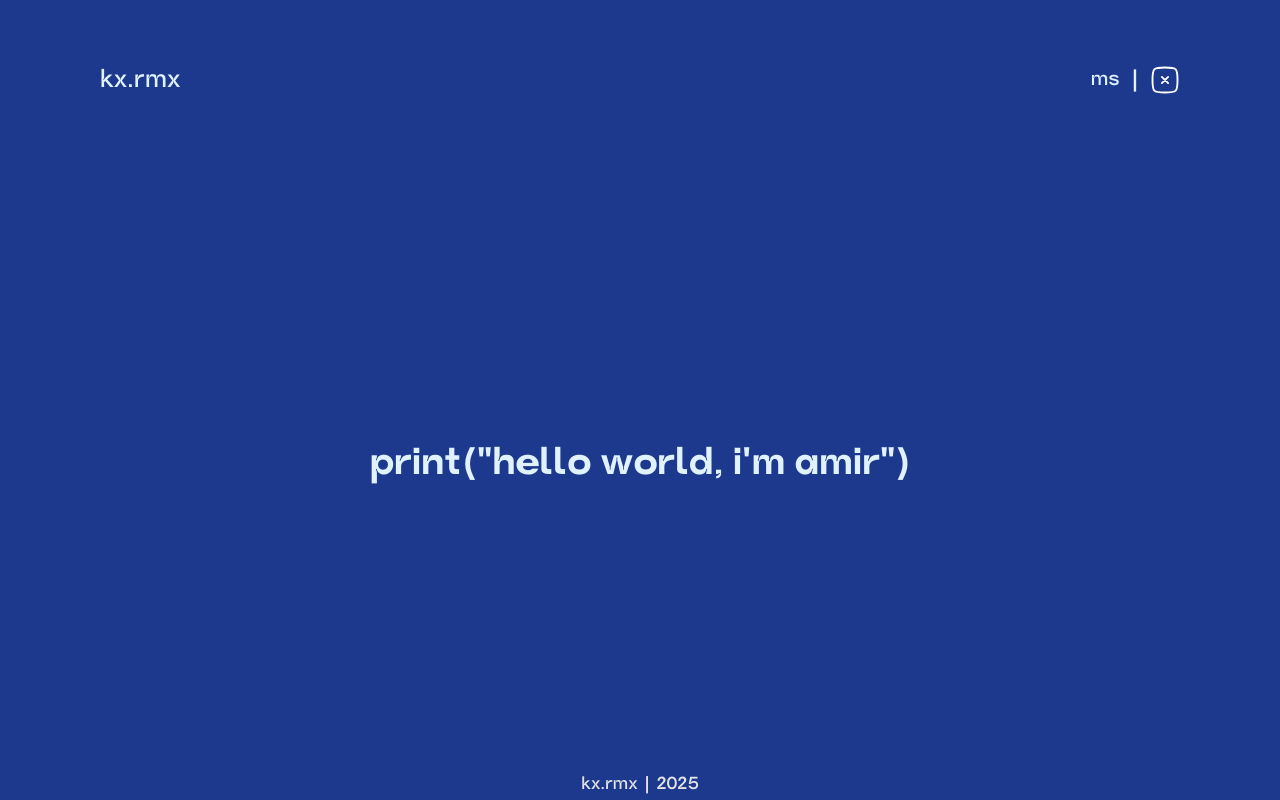
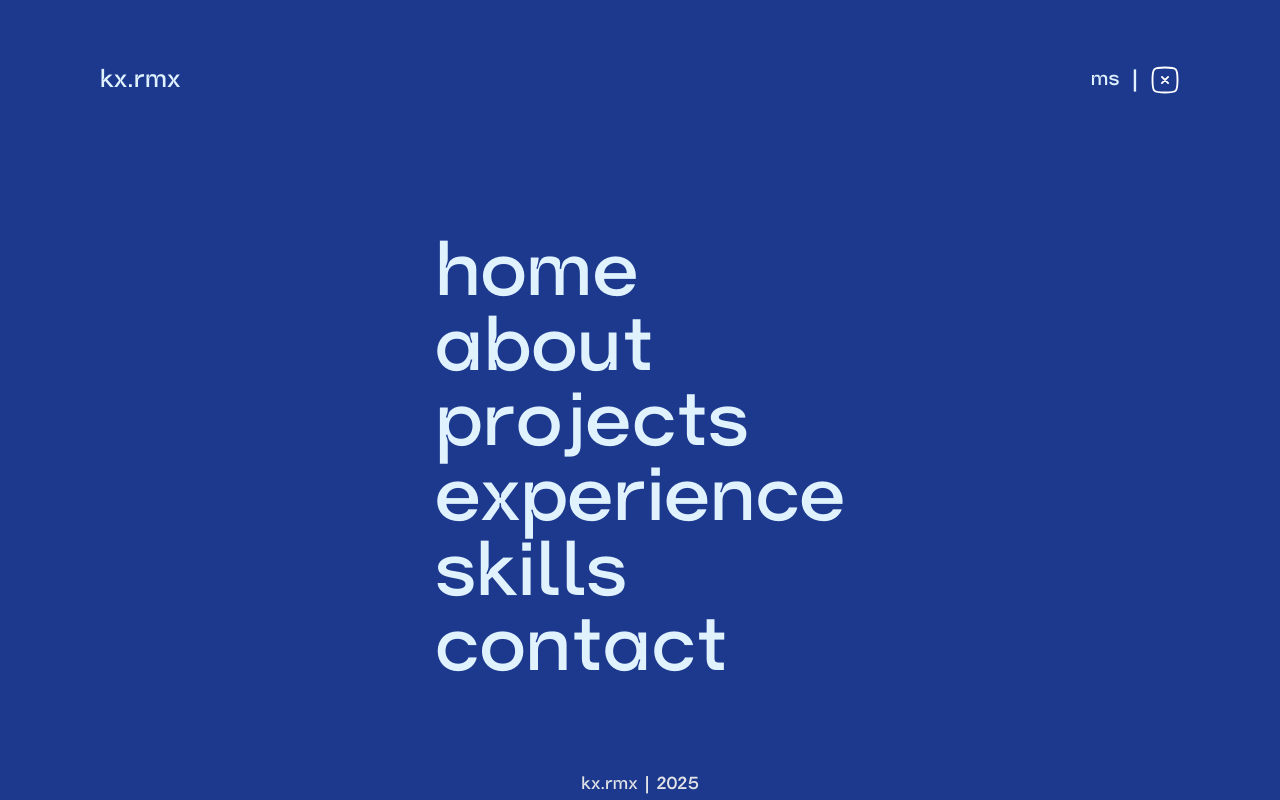
Before and after one commit to muhdamirmh/portfolio-fe, a Vue app in the folder vue-project/: page /en/home in a window 1280 px wide. Both pictures are taken after a click on the button 1165 px from the left and 80 px from the top of the page. Built offline with nearby package versions, Linux system fonts and the light colour scheme.

Commit message:
Created menu nav panel

```diff
--- a/vue-project/src/App.vue
+++ b/vue-project/src/App.vue
@@ -1,8 +1,9 @@
 <template >
 
-  <pfHeader />
+  <pfHeader @toggle-menu="handleMenuToggle" />
   <main>
-    <RouterView />
+    <RouterView v-if="!menuOpen" />
+    <pfNav v-else />
   </main>
 
   <pfFooter />
@@ -15,14 +16,21 @@ import { useI18n } from 'vue-i18n'
 
 import pfHeader from './components/pfHeader.vue'
 import pfFooter from './components/pfFooter.vue'
+import pfNav from './components/pfNav.vue'
 
 const { locale } = useI18n({ useScope: 'global' })
 
 const isMobile = ref(false)
+const menuOpen = ref(false);
 
 const checkIfMobile = () => {
   isMobile.value = window.innerWidth <= 768 // Adjust breakpoint as needed
 }
+
+const handleMenuToggle = (newMenuState) => {
+  menuOpen.value = newMenuState;
+
+};
 
 const checkLocale = () => {
   if (localStorage.locale) {
--- a/vue-project/src/components/pfHeader.vue
+++ b/vue-project/src/components/pfHeader.vue
@@ -38,20 +38,23 @@
 
 <script setup>
 import { ref, computed } from 'vue'
-import { updateLocale } from '../main.js'
+import { updateLocale, refreshPageAfterLocale } from '../main.js'
 import { useI18n } from 'vue-i18n'
 
 const { locale } = useI18n({ useScope: 'global' })
 
 const menu = ref(false)
+const emit = defineEmits(['toggle-menu']);
 
 const toggleLocale = () => {
   const newLocale = locale.value === 'en' ? 'ms' : 'en'
   updateLocale(newLocale)
+  refreshPageAfterLocale()
 }
 
 const toggleMenu = () => {
   menu.value = !menu.value
+  emit('toggle-menu', menu.value);
 }
 
 const toggleLocaleText = computed(() => {
--- /dev/null
+++ b/vue-project/src/components/pfNav.vue
@@ -0,0 +1,16 @@
+<template>
+  <nav class="flex h-full justify-center items-center">
+    <ol class="text-6xl">
+      <li><router-link to="/">home</router-link></li>
+      <li><router-link to="/about">about</router-link></li>
+      <li><router-link to="/projects">projects</router-link></li>
+      <li><router-link to="/experience">experience</router-link></li>
+      <li><router-link to="/skills">skills</router-link></li>
+      <li><router-link to="/contact">contact</router-link></li>
+    </ol>
+  </nav>
+</template>
+
+<script setup></script>
+
+<style lang="scss" scoped></style>
--- a/vue-project/src/main.js
+++ b/vue-project/src/main.js
@@ -25,8 +25,24 @@ export const updateLocale = (locale) => {
   i18n.global.locale.value = locale
   document.documentElement.lang = locale
   localStorage.locale = locale
+  console.log("new locale: " + i18n.global.locale.value)
+
+  //const currentPath = router.currentRoute.value.path;
+
+  /* // Remove locale from current path (if it exists)
+  const pathWithoutLocale = currentPath.replace(/^\/([a-z]{2})\//, '/');
+
+  // Construct new path with the updated locale
+  const newPath = `/${locale}${pathWithoutLocale}`;
+
+  // Navigate to the new path, triggering a full page refresh
+  window.location.href = newPath;  */
+}
+export const refreshPageAfterLocale = () => {
+  let locale = i18n.global.locale.value
 
   const currentPath = router.currentRoute.value.path;
+
 
   // Remove locale from current path (if it exists)
   const pathWithoutLocale = currentPath.replace(/^\/([a-z]{2})\//, '/');
```
